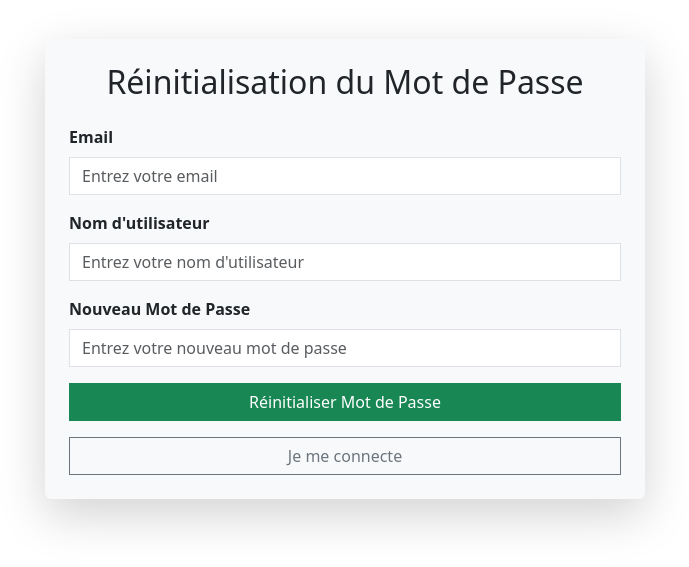
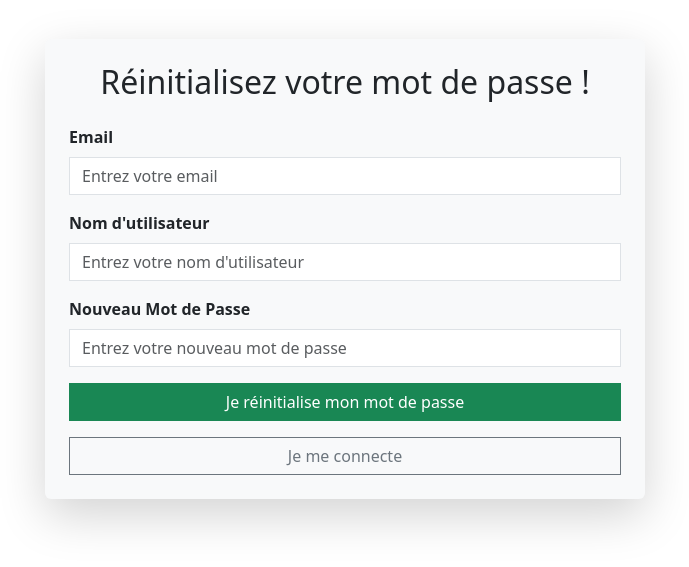
Before and after one commit to SlimKhiari/MySubscriptions, a React (Vite) app in the folder client/: page /reset-password in a window 1280 px wide. Shown: the part 131-698 px from the top of the page, without its empty margins (295-984 px from the left). Built offline with nearby package versions, Linux system fonts and the light colour scheme.

Commit message:
password change client side

```diff
--- a/client/src/composants/ResetPassword.jsx
+++ b/client/src/composants/ResetPassword.jsx
@@ -34,7 +34,7 @@ const ResetPassword = () => {
   return (
     <div className="d-flex justify-content-center align-items-center bg-white vh-100">
       <div className="bg-light p-4 rounded shadow-lg w-100 w-md-75 w-lg-50" style={{ maxWidth: '600px' }}>
-        <h2 className="mb-4 text-center">Réinitialisation du Mot de Passe</h2>
+        <h2 className="mb-4 text-center">Réinitialisez votre mot de passe !</h2>
         <form onSubmit={handleSubmit}>
           <div className="mb-3">
             <label htmlFor="email" className="form-label">
@@ -82,7 +82,7 @@ const ResetPassword = () => {
             />
           </div>
           <button type="submit" className="btn btn-success w-100 rounded-0" disabled={loading}>
-            {loading ? 'Chargement...' : 'Réinitialiser Mot de Passe'}
+            {loading ? 'Chargement...' : 'Je réinitialise mon mot de passe'}
           </button>
           {message && (
             <div className={`mt-2 text-${success ? 'success' : 'danger'}`}>
```
